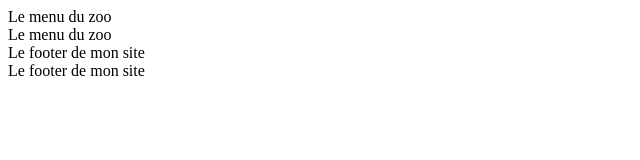
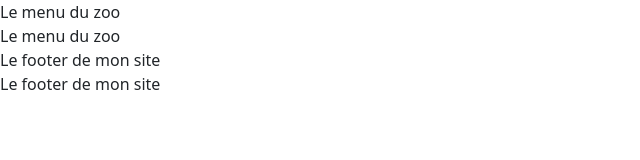
Before and after one commit to peakygithub/zooarcadiafront, a website with bundled scripts: page index.html in a window 1280 px wide. Shown: the whole page, without its empty margins (0-640 px from the left). Built offline with nearby package versions, Linux system fonts and the light colour scheme.

```diff
--- a/index.html
+++ b/index.html
@@ -3,8 +3,11 @@
 <head>
     <meta charset="UTF-8">
     <meta name="viewport" content="width=device-width, initial-scale=1.0">
-    <title>Document</title>
+    <link rel="stylesheet" href="node_modules/bootstrap/dist/css/bootstrap.min.css">
+
+    <title>Arcadia</title>
 </head>
+
 <body>
 
     <header>Le menu du zoo</header>
--- /dev/null
+++ b/package.json
@@ -0,0 +1,5 @@
+{
+  "dependencies": {
+    "bootstrap": "^5.3.3"
+  }
+}
```
Also changed, not shown: pages/home.html (+2 -0 lines), 2 other files.
